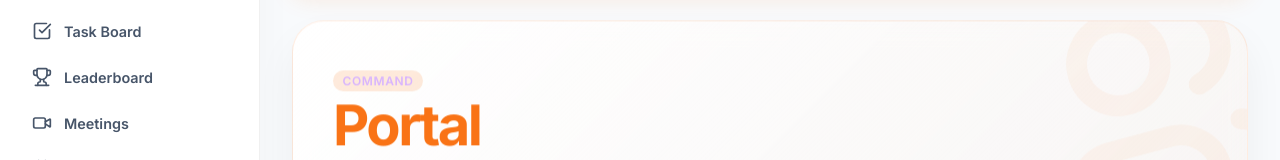
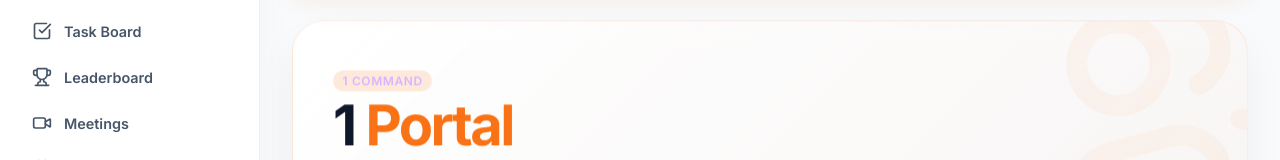
Before and after one commit to himanshusharm71-dotcom/incent-os, a React (Vite) app: page /portal/1 in a window 1280 px wide. Shown: the part 223-383 px from the top of the page. Built offline with nearby package versions, Linux system fonts and the light colour scheme; no server answers; the database is empty; sample sign-in values are in the browser's storage.

Commit message:
STABILITY OVERHAUL: Fully crash-proofed all team-based rendering logic

```diff
--- a/src/pages/WingPortal.jsx
+++ b/src/pages/WingPortal.jsx
@@ -28,7 +28,7 @@ function WingPortal({ preview = false }) {
   const [announcement, setAnnouncement] = useState("System operational. Welcome to your wing.");
   const [loading, setLoading] = useState(true);
 
-  const targetTeam = preview ? teamName : user?.team;
+  const targetTeam = preview ? teamName : (user?.team || 'General');
   const config = TEAM_CONFIG[targetTeam] || { color: '#F97316', icon: Users, drive: '#', desc: 'Central Operations Hub' };
 
   useEffect(() => {
@@ -50,7 +50,7 @@ function WingPortal({ preview = false }) {
 
   const leader = stats.members.find(m => m.role === 'leader');
 
-  if (loading) return <div style={{ height: '80vh', display: 'flex', alignItems: 'center', justifyContent: 'center', color: config.color, fontWeight: '900', letterSpacing: '2px' }}>ACCESSING {(user?.team || 'Portal').toUpperCase()}...</div>;
+  if (loading) return <div style={{ height: '80vh', display: 'flex', alignItems: 'center', justifyContent: 'center', color: config.color, fontWeight: '900', letterSpacing: '2px' }}>ACCESSING {targetTeam.toUpperCase()}...</div>;
 
   return (
     <div className="animate-fade-in perspective-container" style={{ display: 'flex', flexDirection: 'column', gap: '2rem', paddingBottom: '6rem' }}>
@@ -82,10 +82,10 @@ function WingPortal({ preview = false }) {
       }}>
         <div style={{ position: 'relative', zIndex: 2 }}>
           <Badge variant="primary" style={{ marginBottom: '1.25rem', background: config.color, color: '#fff', border: 'none', padding: '6px 14px' }}>
-            {user?.team?.toUpperCase()} COMMAND
+            {targetTeam.toUpperCase()} COMMAND
           </Badge>
           <h1 style={{ margin: '0 0 8px', fontSize: '3.5rem', fontWeight: '900', color: 'var(--text-primary)', letterSpacing: '-2.5px' }}>
-            {user?.team?.split(' ')[0]} <span style={{ color: config.color }}>Portal</span>
+            {targetTeam.split(' ')[0]} <span style={{ color: config.color }}>Portal</span>
           </h1>
           <p style={{ margin: 0, opacity: 0.9, fontSize: '1.1rem', maxWidth: '600px', color: 'var(--text-secondary)' }}>{config.desc}</p>
         </div>
```
